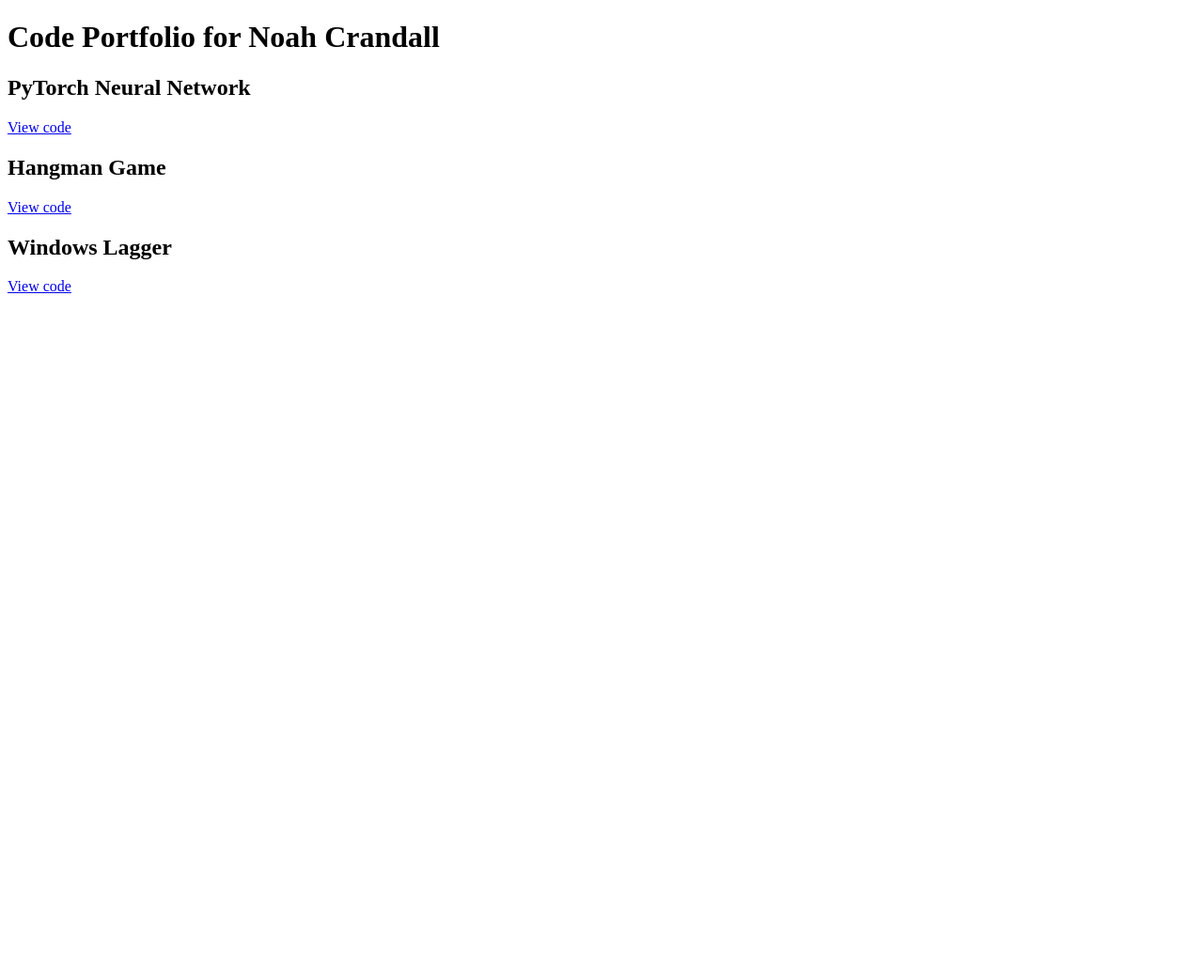
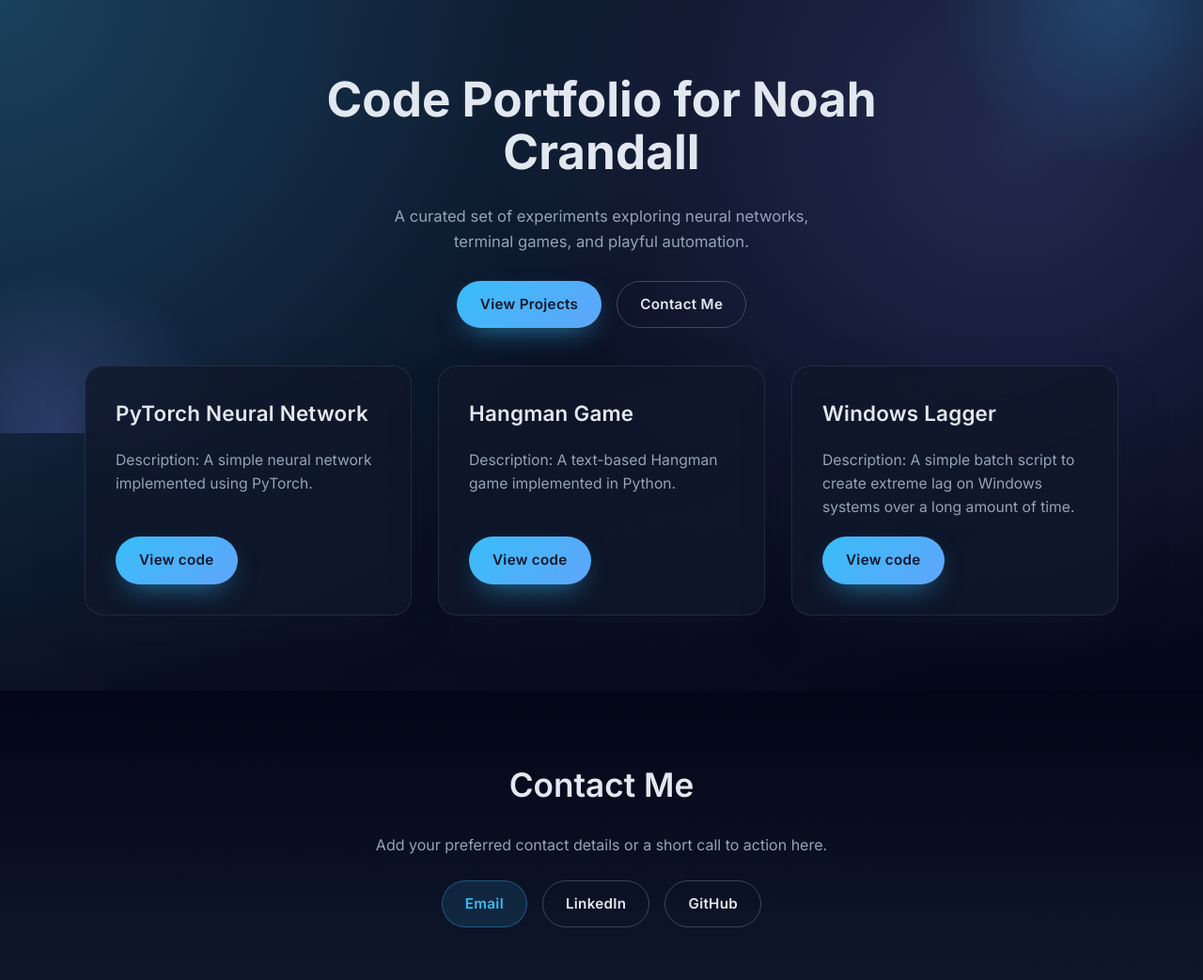
Before and after one commit to El-Guapo-2/First-website-not-really-, a plain HTML site: page index.html in a window 1280 px wide. Shown: the whole page at 94% size. Before the commit the page ends 800 px from the top, so only its background shows below. Drawn offline with Linux system fonts and the light colour scheme.

Commit message:
Enhance index.html structure and add styles.css for improved layout and design

```diff
--- a/index.html
+++ b/index.html
@@ -1,25 +1,64 @@
 <!DOCTYPE html>
-<html>
+<html lang="en">
 <head>
     <title>Code Portfolio</title>
     <meta charset="UTF-8">
     <meta name="viewport" content="width=device-width, initial-scale=1.0">
+    <link rel="preconnect" href="https://fonts.googleapis.com">
+    <link rel="preconnect" href="https://fonts.gstatic.com" crossorigin>
+    <link href="https://fonts.googleapis.com/css2?family=Inter:wght@400;500;600;700&display=swap" rel="stylesheet">
+    <link rel="stylesheet" href="styles.css">
 </head>
 <body>
-    <header>
+    <header class="hero">
+        <div class="hero__content">
             <h1>Code Portfolio for Noah Crandall</h1>
+            <p class="hero__lead">A curated set of experiments exploring neural networks, terminal games, and playful automation.</p>
+            <div class="hero__actions">
+                <a class="btn btn--primary" href="#projects">View Projects</a>
+                <a class="btn btn--ghost" href="#contact">Contact Me</a>
+            </div>
+        </div>
     </header>
-    <section>
+    <main id="projects" class="portfolio">
+        <section class="project-card">
+            <div class="project-card__header">
                 <h2>PyTorch Neural Network</h2>
-        <a href="https://raw.githubusercontent.com/El-Guapo-2/First-website-not-really-/refs/heads/main/pytorch.py">View code</a>
+            </div>
+            <p class="project-card__description">Description: A simple neural network implemented using PyTorch.</p>
+            <div class="project-card__actions">
+                <a class="btn btn--primary" href="https://raw.githubusercontent.com/El-Guapo-2/First-website-not-really-/refs/heads/main/pytorch.py">View code</a>
+            </div>
         </section>
-    <section>
+        <section class="project-card">
+            <div class="project-card__header">
                 <h2>Hangman Game</h2>
-        <a href="https://raw.githubusercontent.com/El-Guapo-2/First-website-not-really-/refs/heads/main/hangman.py">View code</a>
+            </div>
+            <p class="project-card__description">Description: A text-based Hangman game implemented in Python.</p>
+            <div class="project-card__actions">
+                <a class="btn btn--primary" href="https://raw.githubusercontent.com/El-Guapo-2/First-website-not-really-/refs/heads/main/hangman.py">View code</a>
+            </div>
         </section>
-    <section>
+        <section class="project-card">
+            <div class="project-card__header">
                 <h2>Windows Lagger</h2>
-        <a href="https://raw.githubusercontent.com/El-Guapo-2/First-website-not-really-/refs/heads/main/lag.bat">View code</a>
+            </div>
+            <p class="project-card__description">Description: A simple batch script to create extreme lag on Windows systems over a long amount of time.</p>
+            <div class="project-card__actions">
+                <a class="btn btn--primary" href="https://raw.githubusercontent.com/El-Guapo-2/First-website-not-really-/refs/heads/main/lag.txt">View code</a>
+            </div>
         </section>
+    </main>
+    <footer id="contact" class="site-footer">
+        <div class="site-footer__inner">
+            <h2>Contact Me</h2>
+            <p>Add your preferred contact details or a short call to action here.</p>
+            <div class="site-footer__links">
+                <a class="btn btn--secondary" href="mailto:your.email@example.com">Email</a>
+                <a class="btn btn--ghost" href="#">LinkedIn</a>
+                <a class="btn btn--ghost" href="#">GitHub</a>
+            </div>
+        </div>
+    </footer>
 </body>
 </html>
--- /dev/null
+++ b/styles.css
@@ -0,0 +1,272 @@
+:root {
+	--bg-primary: #0f172a;
+	--bg-secondary: #020617;
+	--surface: rgba(15, 23, 42, 0.78);
+	--surface-strong: rgba(15, 23, 42, 0.9);
+	--border: rgba(148, 163, 184, 0.15);
+	--accent: #38bdf8;
+	--accent-strong: #0284c7;
+	--text-primary: #e2e8f0;
+	--text-muted: #94a3b8;
+	--shadow-heavy: 0 25px 50px -20px rgba(15, 23, 42, 0.7);
+	--radius-lg: 20px;
+	--radius-md: 16px;
+}
+
+* {
+	box-sizing: border-box;
+	margin: 0;
+	padding: 0;
+}
+
+html {
+	scroll-behavior: smooth;
+}
+
+body {
+	min-height: 100vh;
+	font-family: 'Inter', 'Segoe UI', Roboto, Helvetica, Arial, sans-serif;
+	line-height: 1.6;
+	background: radial-gradient(circle at top left, rgba(56, 189, 248, 0.25), transparent 45%),
+		radial-gradient(circle at 85% 15%, rgba(129, 140, 248, 0.22), transparent 40%),
+		linear-gradient(140deg, var(--bg-primary) 0%, var(--bg-secondary) 100%);
+	color: var(--text-primary);
+	display: flex;
+	flex-direction: column;
+}
+
+a {
+	color: inherit;
+	text-decoration: none;
+}
+
+a:hover,
+a:focus {
+	text-decoration: none;
+}
+
+.hero {
+	position: relative;
+	padding: clamp(4rem, 6vw, 7rem) 1.5rem 7rem;
+	text-align: center;
+	overflow: hidden;
+}
+
+.hero::before,
+.hero::after {
+	content: '';
+	position: absolute;
+	inset: auto;
+	background: radial-gradient(circle, rgba(56, 189, 248, 0.35), transparent 65%);
+	filter: blur(0);
+	z-index: 0;
+	opacity: 0.7;
+}
+
+.hero::before {
+	width: 420px;
+	height: 420px;
+	top: -220px;
+	right: -120px;
+}
+
+.hero::after {
+	width: 360px;
+	height: 360px;
+	bottom: -180px;
+	left: -120px;
+	background: radial-gradient(circle, rgba(129, 140, 248, 0.35), transparent 70%);
+}
+
+.hero__content {
+	position: relative;
+	z-index: 1;
+	max-width: 720px;
+	margin: 0 auto;
+	display: flex;
+	flex-direction: column;
+	gap: 1.75rem;
+	align-items: center;
+}
+
+.hero__eyebrow {
+	text-transform: uppercase;
+	letter-spacing: 0.2em;
+	font-weight: 600;
+	font-size: 0.75rem;
+	color: var(--accent);
+	background: rgba(56, 189, 248, 0.1);
+	padding: 0.4rem 0.9rem;
+	border-radius: 999px;
+}
+
+.hero h1 {
+	font-size: clamp(2.4rem, 4vw, 3.8rem);
+	font-weight: 700;
+	line-height: 1.1;
+}
+
+.hero__lead {
+	font-size: clamp(1rem, 1.3vw, 1.15rem);
+	max-width: 48ch;
+	color: var(--text-muted);
+}
+
+.hero__actions {
+	display: flex;
+	gap: 1rem;
+	flex-wrap: wrap;
+	justify-content: center;
+}
+
+.btn {
+	display: inline-flex;
+	align-items: center;
+	justify-content: center;
+	gap: 0.5rem;
+	padding: 0.75rem 1.5rem;
+	border-radius: 999px;
+	font-weight: 600;
+	font-size: 0.95rem;
+	letter-spacing: 0.02em;
+	cursor: pointer;
+	transition: transform 0.25s ease, box-shadow 0.25s ease, background 0.25s ease;
+	border: 1px solid transparent;
+}
+
+.btn:focus-visible {
+	outline: 3px solid rgba(56, 189, 248, 0.4);
+	outline-offset: 3px;
+}
+
+.btn--primary {
+	background: linear-gradient(135deg, var(--accent) 0%, #60a5fa 100%);
+	color: #0f172a;
+	box-shadow: 0 12px 30px -12px rgba(56, 189, 248, 0.65);
+}
+
+.btn--primary:hover {
+	transform: translateY(-3px);
+	box-shadow: 0 18px 34px -14px rgba(56, 189, 248, 0.75);
+}
+
+.btn--secondary {
+	background: rgba(56, 189, 248, 0.12);
+	color: var(--accent);
+	border-color: rgba(56, 189, 248, 0.35);
+}
+
+.btn--secondary:hover {
+	transform: translateY(-2px);
+	background: rgba(56, 189, 248, 0.2);
+}
+
+.btn--ghost {
+	background: transparent;
+	color: var(--text-primary);
+	border-color: rgba(148, 163, 184, 0.35);
+}
+
+.btn--ghost:hover {
+	transform: translateY(-2px);
+	border-color: rgba(148, 163, 184, 0.6);
+}
+
+.portfolio {
+	width: min(1100px, 92%);
+	margin: -4.5rem auto 5rem;
+	display: grid;
+	gap: 1.75rem;
+	grid-template-columns: repeat(auto-fit, minmax(280px, 1fr));
+}
+
+.project-card {
+	background: linear-gradient(160deg, var(--surface) 0%, var(--surface-strong) 100%);
+	border: 1px solid var(--border);
+	border-radius: var(--radius-lg);
+	padding: 2rem;
+	display: flex;
+	flex-direction: column;
+	gap: 1.2rem;
+	box-shadow: var(--shadow-heavy);
+	backdrop-filter: blur(22px);
+	transition: transform 0.35s ease, border-color 0.35s ease, box-shadow 0.35s ease;
+}
+
+.project-card:hover {
+	transform: translateY(-8px);
+	border-color: rgba(56, 189, 248, 0.45);
+	box-shadow: 0 30px 60px -30px rgba(15, 23, 42, 0.8);
+}
+
+.project-card__header h2 {
+	font-size: 1.4rem;
+	font-weight: 600;
+	letter-spacing: 0.01em;
+}
+
+.project-card__description {
+	color: var(--text-muted);
+	font-size: 0.98rem;
+}
+
+.project-card__actions {
+	margin-top: auto;
+	display: flex;
+	gap: 0.75rem;
+	flex-wrap: wrap;
+}
+
+.site-footer {
+	margin-top: auto;
+	background: linear-gradient(180deg, rgba(2, 6, 23, 0.95) 0%, rgba(15, 23, 42, 0.98) 100%);
+	padding: 4.5rem 1.5rem 3.5rem;
+}
+
+.site-footer__inner {
+	max-width: 920px;
+	margin: 0 auto;
+	text-align: center;
+	display: flex;
+	flex-direction: column;
+	gap: 1.5rem;
+}
+
+.site-footer__inner h2 {
+	font-size: clamp(1.8rem, 2.8vw, 2.2rem);
+	font-weight: 600;
+}
+
+.site-footer__inner p {
+	color: var(--text-muted);
+	max-width: 60ch;
+	align-self: center;
+}
+
+.site-footer__links {
+	display: flex;
+	flex-wrap: wrap;
+	justify-content: center;
+	gap: 1rem;
+}
+
+@media (max-width: 600px) {
+	.hero__lead {
+		font-size: 1.05rem;
+	}
+
+	.project-card {
+		padding: 1.75rem;
+	}
+}
+
+@media (prefers-reduced-motion: reduce) {
+	*,
+	*::before,
+	*::after {
+		animation-duration: 0.01ms !important;
+		animation-iteration-count: 1 !important;
+		transition-duration: 0.01ms !important;
+		scroll-behavior: auto !important;
+	}
+}
```
Lines whose indentation alone changed are shown as unchanged.
